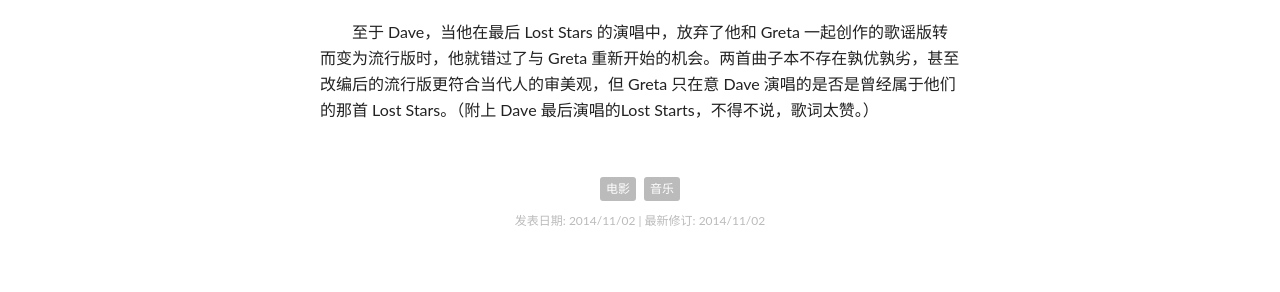
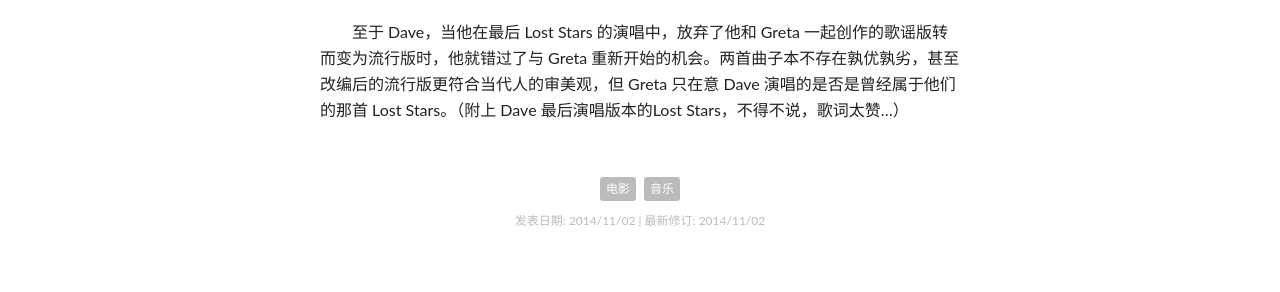
Before and after one commit to alex970448359/site-blog.aiditan.me, a Jekyll site: the page built from _posts/2014-11-02-begin-again.md, in a window 1280 px wide. Shown: the part 711-1003 px from the top of the page. Built offline with Jekyll 4.4.1, drawn with Linux system fonts in a browser that asks for light colours; nearby versions of some CDN libraries; comment, search, counter and statistics services are not loaded.

Commit message:
Update 2014-11-02-begin-again.md

```diff
--- a/_posts/2014-11-02-begin-again.md
+++ b/_posts/2014-11-02-begin-again.md
@@ -16,4 +16,4 @@ link: http://movie.mtime.com/161400/
 
 在这样一部用音乐替代部分对白的电影面前，中文译名《歌曲改变人生》实在是有些过于直白。从网上搜到的剧照上来看，Dan 与 Greta 有更直接的感情戏。幸好剪辑的时候最终采用的是一段眼神交流，个人觉得这样处理更符合正常的三观～
 
-至于 Dave，当他在最后 Lost Stars 的演唱中，放弃了他和 Greta 一起创作的歌谣版转而变为流行版时，他就错过了与 Greta 重新开始的机会。两首曲子本不存在孰优孰劣，甚至改编后的流行版更符合当代人的审美观，但 Greta 只在意 Dave 演唱的是否是曾经属于他们的那首 Lost Stars。（附上 Dave 最后演唱的Lost Starts，不得不说，歌词太赞。）
+至于 Dave，当他在最后 Lost Stars 的演唱中，放弃了他和 Greta 一起创作的歌谣版转而变为流行版时，他就错过了与 Greta 重新开始的机会。两首曲子本不存在孰优孰劣，甚至改编后的流行版更符合当代人的审美观，但 Greta 只在意 Dave 演唱的是否是曾经属于他们的那首 Lost Stars。（附上 Dave 最后演唱版本的Lost Stars，不得不说，歌词太赞...）
```
